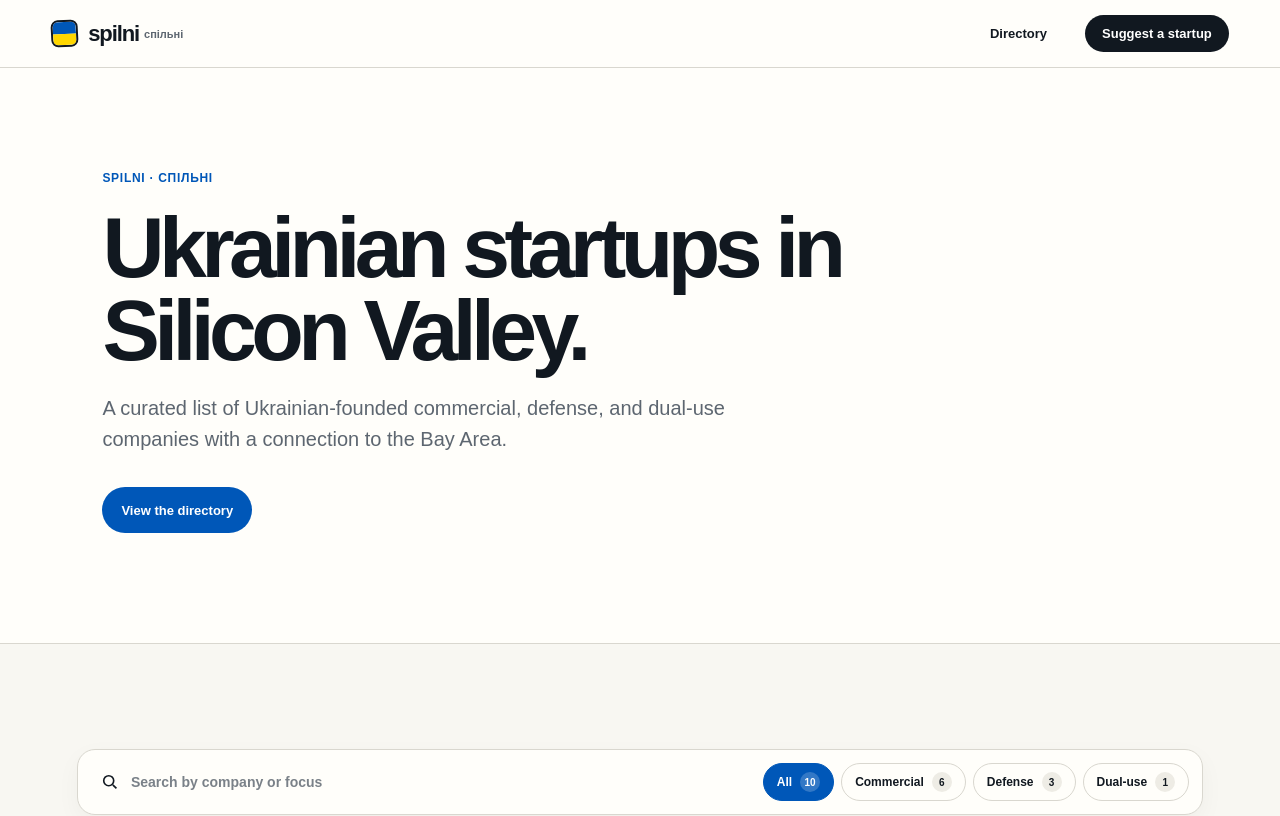
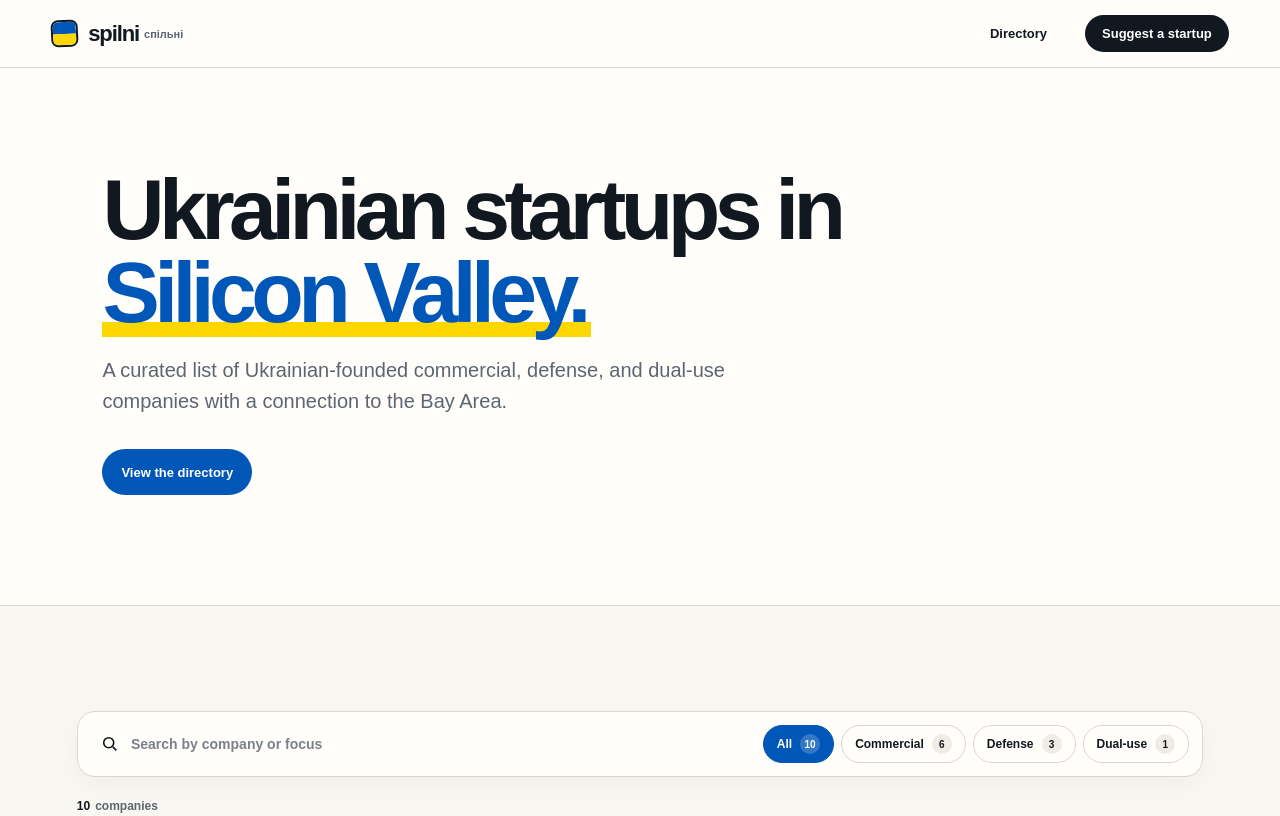
Before and after one commit to OlexG/spilni, a Next.js app: page / in a window 1280 px wide. Shown: the top 816 px of the page. Built offline with nearby package versions, Linux system fonts and the light colour scheme.

Commit message:
Highlight hero title

```diff
--- a/app/globals.css
+++ b/app/globals.css
@@ -79,8 +79,9 @@
 }
 
 .hero-copy { max-width: 900px; }
-.hero-kicker { color: var(--blue); font-size: 12px; font-weight: 800; letter-spacing: 0.06em; text-transform: uppercase; }
-.hero h1 { max-width: 840px; margin: 20px 0 22px; font-size: clamp(48px, 7vw, 86px); font-weight: 900; letter-spacing: -0.065em; line-height: 0.96; }
+.hero h1 { max-width: 940px; margin: 0 0 22px; font-size: clamp(48px, 7vw, 86px); font-weight: 900; letter-spacing: -0.065em; line-height: 0.96; }
+.hero h1 em { position: relative; z-index: 0; color: var(--blue); font-style: normal; white-space: nowrap; }
+.hero h1 em::after { content: ""; position: absolute; z-index: -1; right: -1%; bottom: 3%; left: 0; height: 15%; background: var(--yellow); }
 .hero-copy > p { max-width: 680px; margin: 0; color: var(--muted); font-size: clamp(17px, 1.7vw, 20px); font-weight: 500; line-height: 1.55; }
 .hero-actions { margin-top: 32px; }
 .primary-button { display: inline-flex; min-height: 46px; align-items: center; padding: 0 19px; border-radius: 999px; background: var(--blue); color: white; font-size: 13px; font-weight: 800; transition: background 160ms ease; }
--- a/app/page.tsx
+++ b/app/page.tsx
@@ -26,8 +26,7 @@
 
       <section className="hero" id="top">
         <div className="hero-copy">
-          <span className="hero-kicker">Spilni · Спільні</span>
-          <h1>Ukrainian startups in Silicon Valley.</h1>
+          <h1>Ukrainian startups in <em>Silicon Valley.</em></h1>
           <p>
             A curated list of Ukrainian-founded commercial, defense, and dual-use companies
             with a connection to the Bay Area.
```
